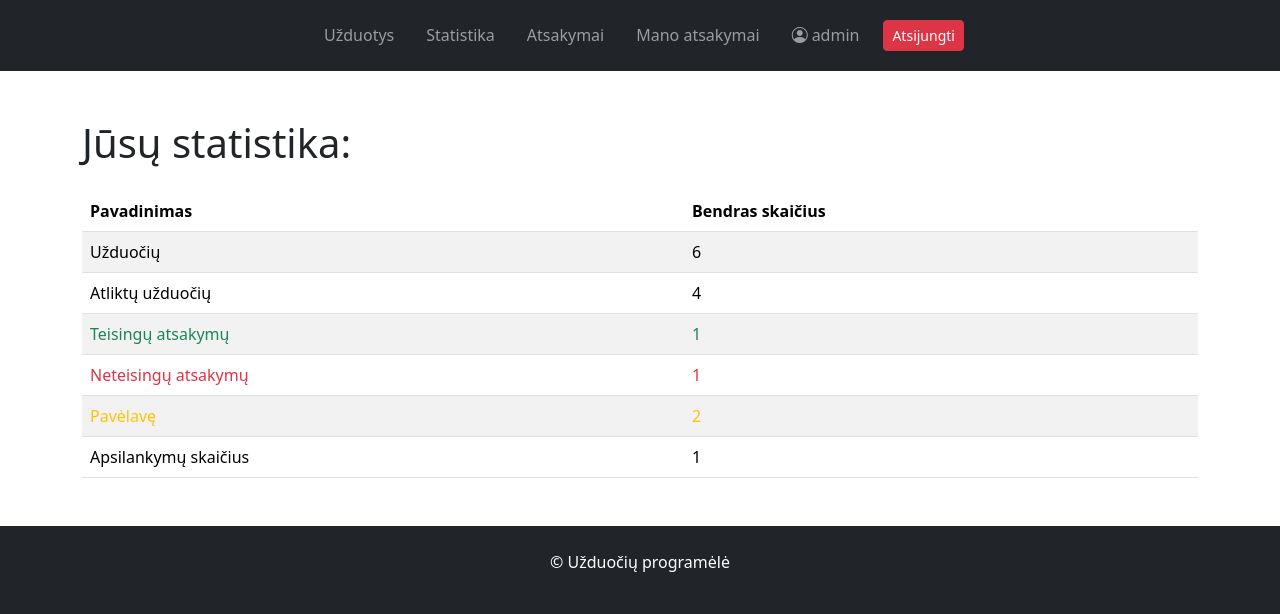
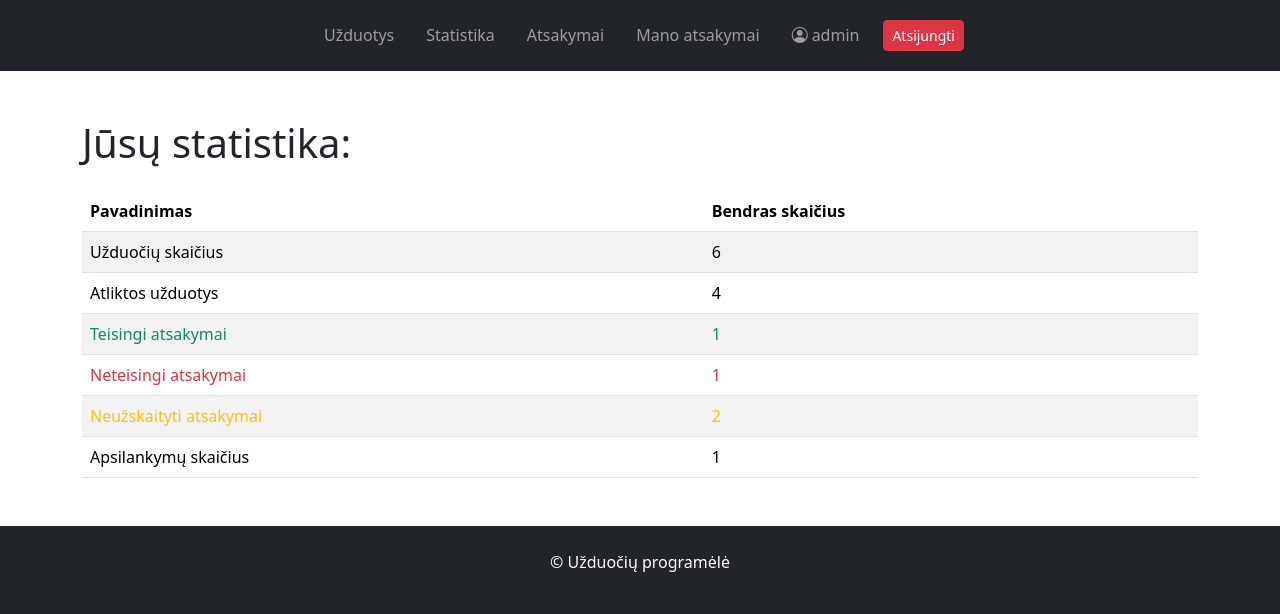
Before and after one commit to edenas/uzduociu_programele_v1, a Django app: page /stats/ in a window 1280 px wide. Shown: the part 193-807 px from the top of the page. Run offline with Django 5.2, Linux system fonts and the light colour scheme; a user stored in the database is signed in; data comes from the database, SQL or seed files in the repository; both versions use the stored data as it was after the commit.

Commit message:
Atnaujinti answers, user_answers ir stats puslapiai – pridėtos lentelės, statusai ir sutvarkyti pavadinimai

```diff
--- a/mysite/tasks/templates/answers.html
+++ b/mysite/tasks/templates/answers.html
@@ -9,7 +9,8 @@
         <tr>
             <th>Užduotis</th>
             <th>Studentas</th>
-            <th>Ar teisingas</th>
+            <th>Data</th>
+            <th>Atsakymas</th>
         </tr>
     </thead>
     <tbody>
@@ -19,9 +20,10 @@
                 <a href="{% url 'answer' answer.pk %}">{{ answer.task }}</a>
             </td>
             <td>{{ answer.student }}</td>
+            <td>{{ answer.date|date:"Y-m-d H:i" }}</td>
             <td>
                 {% if answer.task.is_overdue %}
-                    <span class="text-warning">Pavėlavo</span>
+                    <span class="text-warning">Neužskaityta</span>
                 {% elif answer.is_correct %}
                     <span class="text-success">Taip</span>
                 {% else %}
--- a/mysite/tasks/templates/stats.html
+++ b/mysite/tasks/templates/stats.html
@@ -13,24 +13,24 @@
     </thead>
     <tbody>
         <tr>
-            <td>Užduočių</td>
+            <td>Užduočių skaičius</td>
             <td>{{ num_task }}</td>
         </tr>
         <tr>
-            <td>Atliktų užduočių</td>
+            <td>Atliktos užduotys</td>
             <td>{{ num_answers_done }}</td>
         </tr>
 
         <tr>
-            <td class="text-success">Teisingų atsakymų</td>
+            <td class="text-success">Teisingi atsakymai</td>
             <td class="text-success">{{ correct_answers }}</td>
         </tr>
         <tr>
-            <td class="text-danger">Neteisingų atsakymų</td>
+            <td class="text-danger">Neteisingi atsakymai</td>
             <td class="text-danger">{{ incorrect_answers }}</td>
         </tr>
         <tr>
-            <td class="text-warning">Pavėlavę</td>
+            <td class="text-warning">Neužskaityti atsakymai</td>
             <td class="text-warning">{{ late_answers }}</td>
         </tr>
         <tr>
```
Also changed, not shown: mysite/tasks/templates/user_answers.html (+31 -7 lines), mysite/db.sqlite3.
